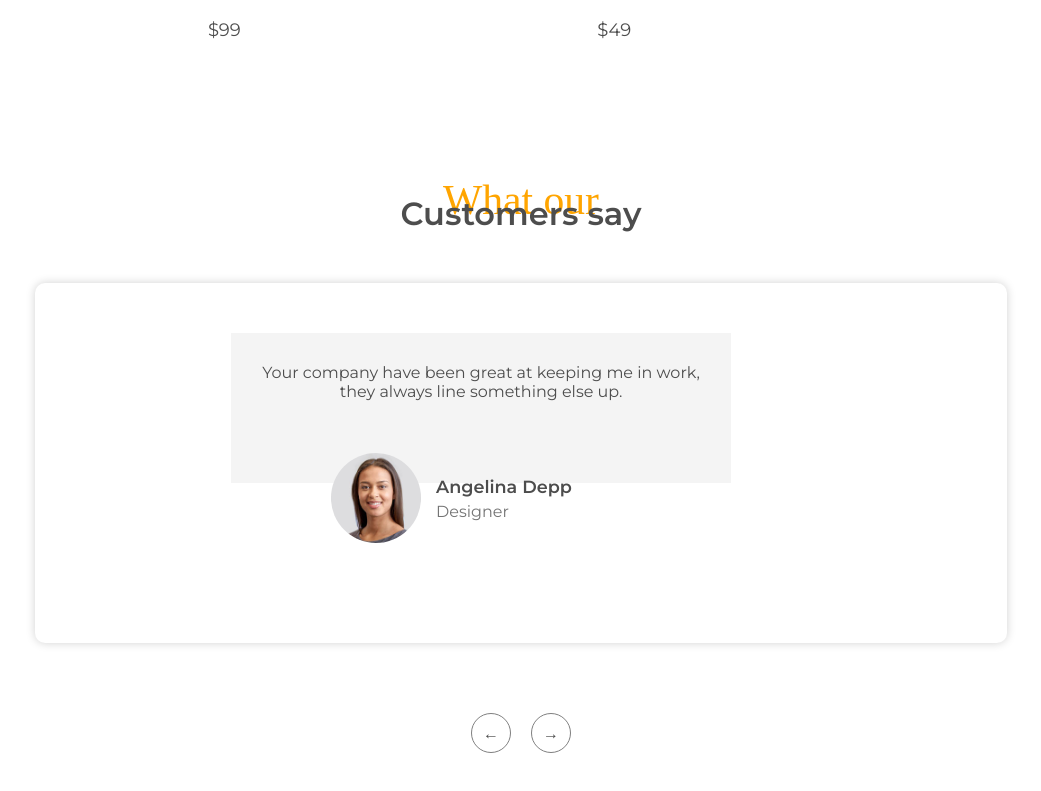
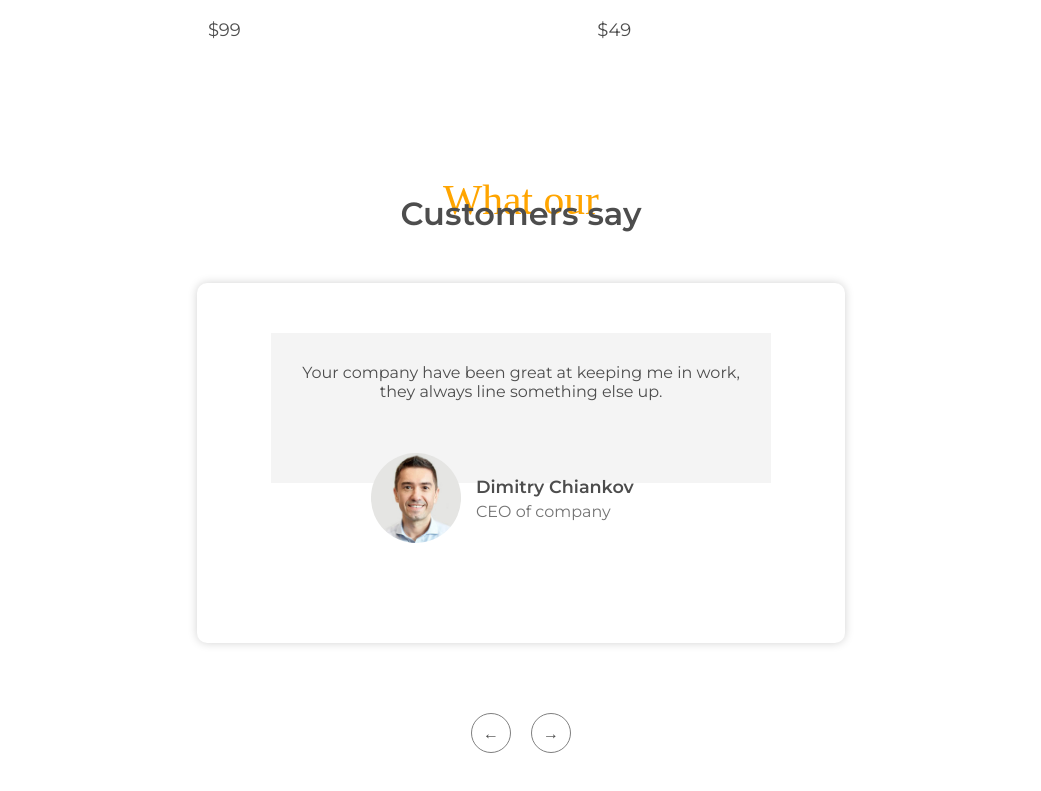
Before and after one commit to varspijoyan/perfume-shop-website-clone, a React (Create React App) app: page / in a window 1280 px wide. Shown: the part 5595-6386 px from the top of the page, without its empty margins (119-1160 px from the left). Built offline with nearby package versions, Linux system fonts and the light colour scheme; a web font is replaced by a local one.

Commit message:
Change feedbackWrapper style

```diff
--- a/src/styles/CustomerFeedbackSection.module.css
+++ b/src/styles/CustomerFeedbackSection.module.css
@@ -17,7 +17,7 @@
   scroll-snap-type: x mandatory;
   scroll-behavior: smooth;
   gap: 30px;
-  width: 90%;
+  width: 60%;
   overflow-x: hidden;
   overflow-y: hidden;
   scrollbar-width: none;
@@ -27,6 +27,8 @@
   height: auto;
   padding: 40px;
   border-radius: 10px;
+  justify-content: center;
+  align-items: center;
 }
 
 .feedbackWrapper::-webkit-scrollbar {
```
